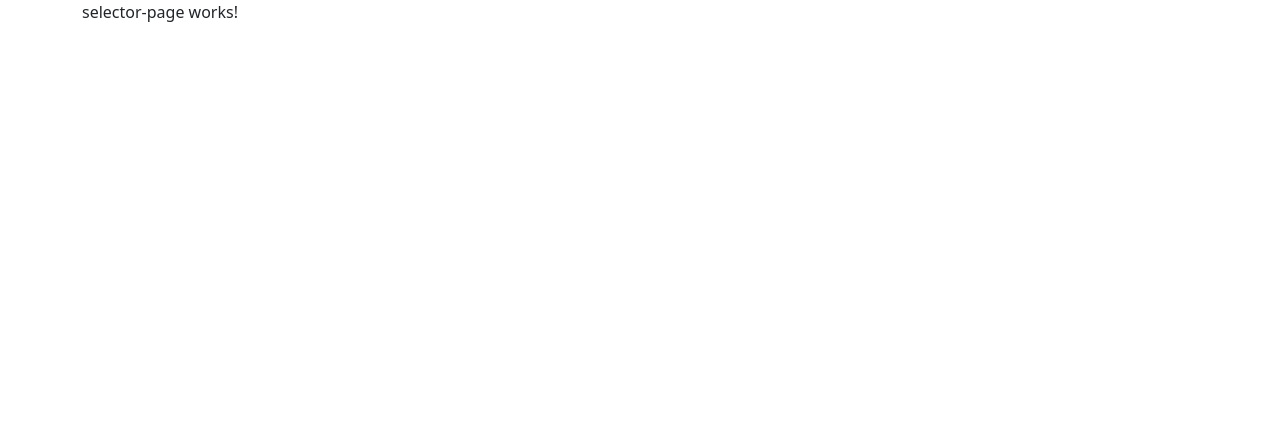
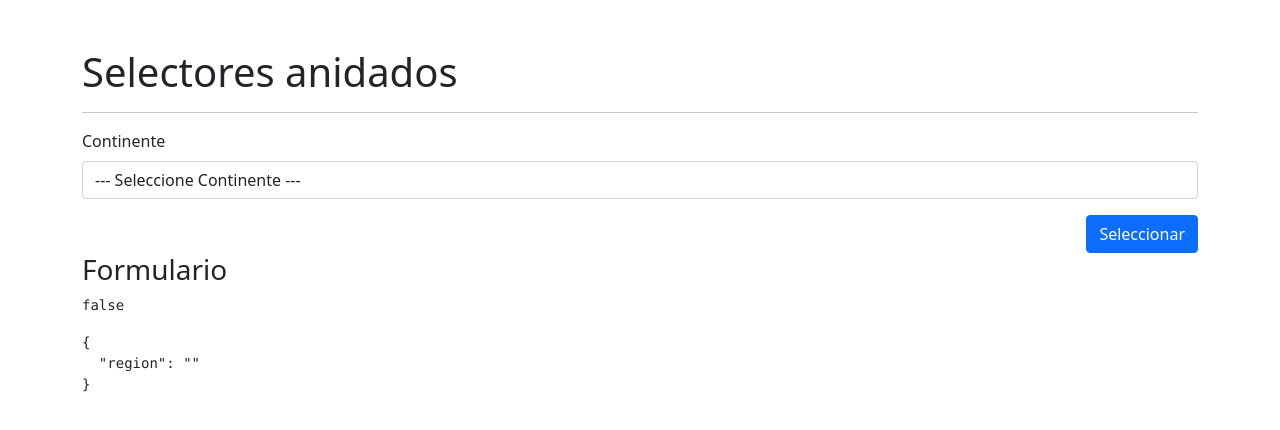
Before and after one commit to fabioaoad/SelectoresApp, an Angular app: page /selector/selector in a window 1280 px wide. Shown: the top 430 px of the page. Built offline with nearby package versions, Linux system fonts and the light colour scheme.

Commit message:
Primer selector, continentes - Selectores - seccion 19 - apartado 6

```diff
--- a/src/app/paises/pages/selector-page/selector-page.component.html
+++ b/src/app/paises/pages/selector-page/selector-page.component.html
@@ -1 +1,35 @@
-<p>selector-page works!</p>
+<h1 class="mt-5">Selectores anidados</h1>
+<hr>
+
+<form [formGroup]="miFormulario"
+      (ngSubmit)="guardar()">
+
+
+  <div class="row mb-3">
+    <div class="col">
+      <label class="form-label">Continente</label>
+      <select class="form-control"
+              formControlName="region">
+        <option value="">--- Seleccione Continente ---</option>
+        <option value="1">América</option>
+      </select>
+    </div>
+  </div>
+
+
+  <div class="row">
+    <div class="col">
+      <button class="btn btn-primary float-end"
+              type="submit">
+        Seleccionar
+      </button>
+    </div>
+  </div>
+
+
+</form>
+
+
+<h3>Formulario</h3>
+<pre>{{ miFormulario.valid }}</pre>
+<pre>{{ miFormulario.value | json }}</pre>
--- a/src/app/paises/pages/selector-page/selector-page.component.ts
+++ b/src/app/paises/pages/selector-page/selector-page.component.ts
@@ -1,4 +1,5 @@
 import { Component, OnInit } from '@angular/core';
+import {FormBuilder, FormGroup, Validators} from "@angular/forms";
 
 @Component({
   selector: 'app-selector-page',
@@ -8,9 +9,18 @@
 })
 export class SelectorPageComponent implements OnInit {
 
-  constructor() { }
+  miFormulario: FormGroup = this.fb.group({
+    region: ['', Validators.required]
+  });
+
+  constructor( private fb: FormBuilder) { }
 
   ngOnInit(): void {
   }
 
+
+  guardar(){
+    console.log(this.miFormulario.value);
+  }
+
 }
--- a/src/app/paises/paises.module.ts
+++ b/src/app/paises/paises.module.ts
@@ -1,5 +1,7 @@
 import { NgModule } from '@angular/core';
 import { CommonModule } from '@angular/common';
+import { ReactiveFormsModule } from "@angular/forms";
+
 
 import { PaisesRoutingModule } from './paises-routing.module';
 import { SelectorPageComponent } from './pages/selector-page/selector-page.component';
@@ -11,6 +13,7 @@
   ],
   imports: [
     CommonModule,
+    ReactiveFormsModule,
     PaisesRoutingModule
   ]
 })
```
